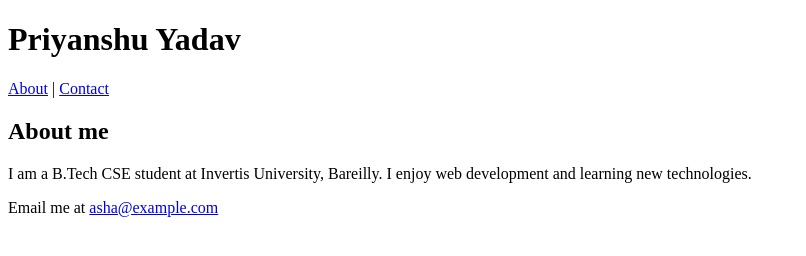
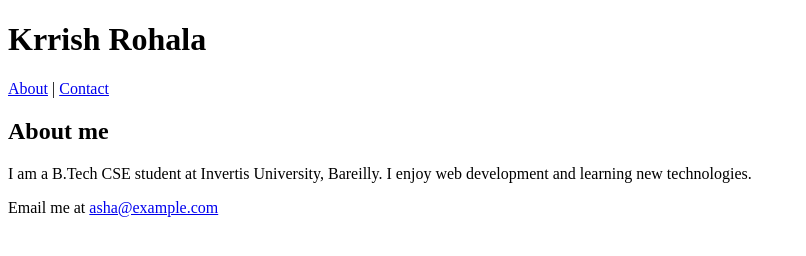
Before and after one commit to krishrohala-hub/HTML-CSS-Practicals, a plain HTML site: page HTML-CSS-Practicals/Lab7/about-me.html in a window 1280 px wide. Shown: the whole page, without its empty margins (0-806 px from the left). Drawn offline with Linux system fonts and the light colour scheme.

Commit message:
Update about-me.html

```diff
--- a/HTML-CSS-Practicals/Lab7/about-me.html
+++ b/HTML-CSS-Practicals/Lab7/about-me.html
@@ -1,5 +1,5 @@
 <!DOCTYPE html>
-<!-- Name: Priyanshu Yadav | Roll No: 2410303363 | Student ID: BCS2024318 | Assignment: 7 -->
+<!-- Name: Krrish Rohala | Roll No: 2410303237 | Student ID: BCS2024322 | Assignment: 7 -->
 <html lang="en">
 <head>
   <meta charset="UTF-8">
@@ -9,7 +9,7 @@
 </head>
 <body>
   <header>
-    <h1>Priyanshu Yadav</h1>
+    <h1>Krrish Rohala</h1>
     <nav>
       <a href="#about">About</a> |
       <a href="#contact">Contact</a>
```
